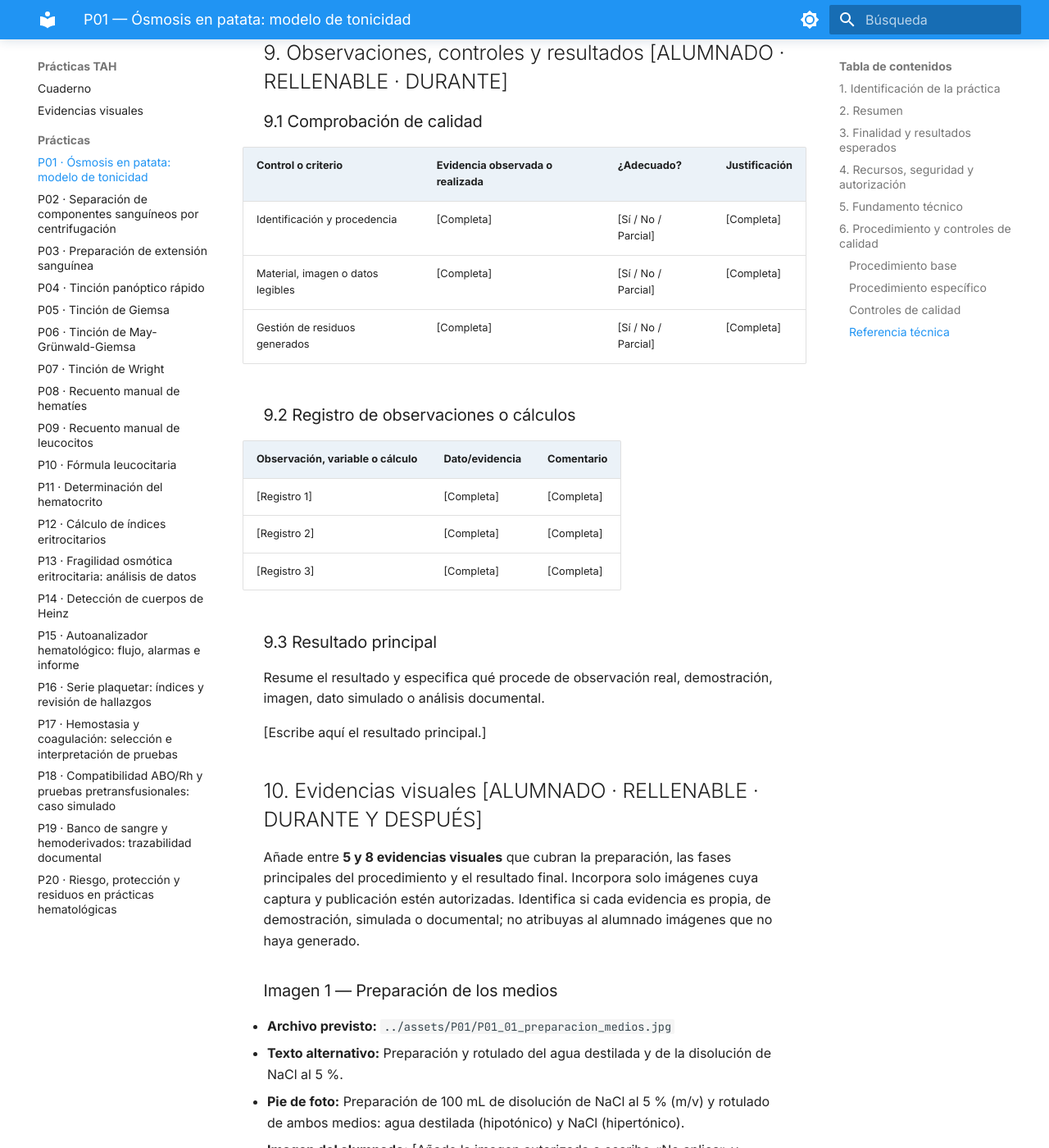
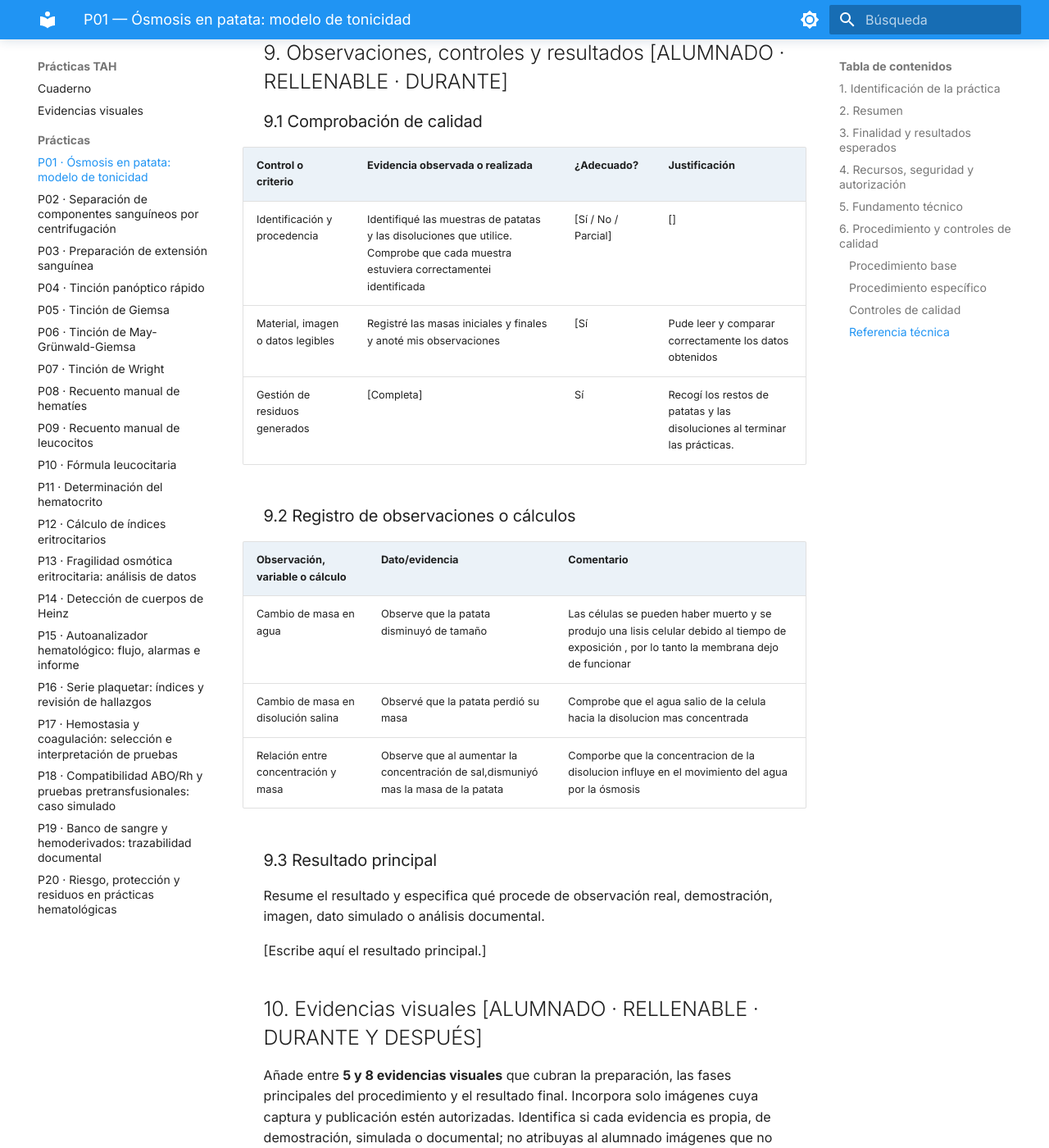
Before and after one commit to mdmvizuetev01-glitch/Cuadernopracticadehematolog-a-Mar-a-del-Mar-, an MkDocs documentation site: the page built from docs/practicas-generadas/P01_Osmosis_en_patata_modelo_de_tonicidad.md, in a window 1280 px wide and 1400 px high, scrolled down 5928 px. Shown: the whole window at 82% size. Built offline with MkDocs 1.6.1 and Material for MkDocs 9.7.7, drawn with Linux system fonts in a browser that asks for light colours; some of the changed text lies outside the part shown.

Commit message:
Update P01_Osmosis_en_patata_modelo_de_tonicidad.md

```diff
--- a/docs/practicas-generadas/P01_Osmosis_en_patata_modelo_de_tonicidad.md
+++ b/docs/practicas-generadas/P01_Osmosis_en_patata_modelo_de_tonicidad.md
@@ -136,17 +136,17 @@ El agua saldrá hacia el exterior de la célula de la patata
 
 | Control o criterio | Evidencia observada o realizada | ¿Adecuado? | Justificación |
 |---|---|---|---|
-| Identificación y procedencia | [Completa] | [Sí / No / Parcial] | [Completa] |
-| Material, imagen o datos legibles | [Completa] | [Sí / No / Parcial] | [Completa] |
-| Gestión de residuos generados | [Completa] | [Sí / No / Parcial] | [Completa] |
+| Identificación y procedencia | Identifiqué las muestras de patatas y las disoluciones que utilice. Comprobe que cada muestra estuviera correctamentei identificada  | [Sí / No / Parcial] | [] |
+| Material, imagen o datos legibles | Registré las masas iniciales y finales y anoté mis observaciones | [Sí | Pude leer y comparar correctamente los datos obtenidos |
+| Gestión de residuos generados | [Completa] | Sí | Recogí los restos de patatas y las disoluciones al terminar las prácticas.  |
 
 ### 9.2 Registro de observaciones o cálculos
 
 | Observación, variable o cálculo | Dato/evidencia | Comentario |
 |---|---|---|
-| [Registro 1] | [Completa] | [Completa] |
-| [Registro 2] | [Completa] | [Completa] |
-| [Registro 3] | [Completa] | [Completa] |
+| Cambio de masa en agua  | Observe que la patata disminuyó de tamaño| Las células se pueden haber muerto y se produjo una lisis celular debido al tiempo de exposición , por lo tanto la membrana dejo de funcionar  |
+| Cambio de masa en disolución salina | Observé que la patata perdió su masa | Comprobe que el agua salio de la celula hacia la disolucion mas concentrada|
+| Relación entre concentración y masa | Observe que al aumentar la concentración de sal,dismuniyó mas la masa de la patata| Comporbe que la concentracion de la disolucion influye en el movimiento del agua por la ósmosis |
 
 ### 9.3 Resultado principal
 
@@ -219,7 +219,7 @@ Puedes añadir hasta tres evidencias más si documentan otros pasos relevantes;
 
 | Incidencia, error o duda | Posible causa | Medida aplicada o propuesta | ¿Afectó al resultado? |
 |---|---|---|---|
-| [Completa o escribe «No se detectaron incidencias»] | [Completa] | [Completa] | [Sí / No; explica] |
+|En el bote con agua destilada, la patata debería haber aumentado su tamaño y su peso, y el resultado ha sido todo lo contrario |Ha habido una lisis celular debido el tiempo de exposición, por lo tanto la membrana ha dejado de funcionar| Se debe controlar más el tiempo y evitar que sea tan excesivo | Sí  |
 
 ## 12. Interpretación técnica [ALUMNADO · RELLENABLE · DESPUÉS]
 
```
